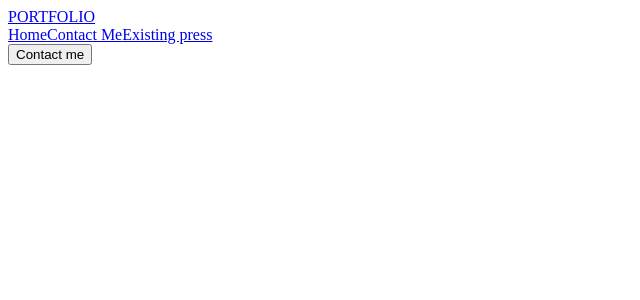
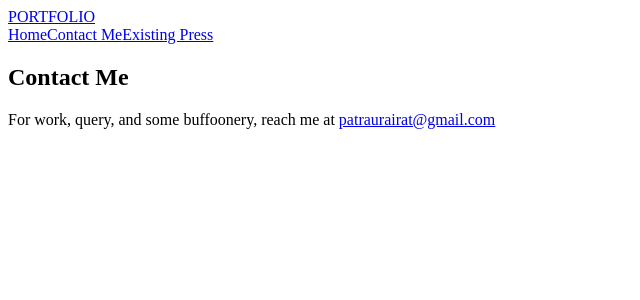
Before and after one commit to patraurairat-commits/personal-website, a React (Vite) app: page /contact in a window 1280 px wide. Shown: the top 300 px of the page, without its empty margins (0-640 px from the left). Built offline with nearby package versions, Linux system fonts and the light colour scheme; the HTML template or start-up script is replaced by a standard one.

Commit message:
updated favicon, press tab, and contact UI

```diff
--- a/src/pages/ChiefOfStaffTimeline.tsx
+++ b/src/pages/ChiefOfStaffTimeline.tsx
@@ -53,7 +53,7 @@ export default function ChiefOfStaffTimeline() {
           <div className="nf-nav-links">
             <Link to="/profiles" className="nf-nav-link">Home</Link>
             <Link to="/contact" className="nf-nav-link">Contact Me</Link>
-            <Link to="/press" className="nf-nav-link">Existing press</Link>
+            <Link to="/press" className="nf-nav-link">Existing Press</Link>
           </div>
         </div>
         <Link to="/profiles" className="nf-profile-icon" aria-label="Switch profile">
--- a/src/pages/Contact.tsx
+++ b/src/pages/Contact.tsx
@@ -1,11 +1,8 @@
-import { useState } from 'react'
 import { Link } from 'react-router-dom'
 
 const EMAIL = 'patraurairat@gmail.com'
 
 export default function Contact() {
-  const [revealed, setRevealed] = useState(false)
-
   return (
     <div className="netflix-home">
       <nav className="nf-nav" aria-label="Primary">
@@ -14,7 +11,7 @@ export default function Contact() {
           <div className="nf-nav-links">
             <Link to="/profiles" className="nf-nav-link">Home</Link>
             <Link to="/contact" className="nf-nav-link is-active">Contact Me</Link>
-            <Link to="/press" className="nf-nav-link">Existing press</Link>
+            <Link to="/press" className="nf-nav-link">Existing Press</Link>
           </div>
         </div>
         <Link to="/profiles" className="nf-profile-icon" aria-label="Switch profile">
@@ -23,19 +20,15 @@ export default function Contact() {
       </nav>
 
       <main className="contact-stage">
-        {revealed ? (
-          <a className="nf-btn nf-btn-play" href={`mailto:${EMAIL}`}>
-            {EMAIL}
-          </a>
-        ) : (
-          <button
-            type="button"
-            className="nf-btn nf-btn-play"
-            onClick={() => setRevealed(true)}
-          >
-            Contact me
-          </button>
-        )}
+        <section className="contact-card">
+          <h1 className="contact-title">Contact Me</h1>
+          <p className="contact-copy">
+            For work, query, and some buffoonery, reach me at{' '}
+            <a className="contact-email-link" href={`mailto:${EMAIL}`}>
+              {EMAIL}
+            </a>
+          </p>
+        </section>
       </main>
     </div>
   )
--- a/src/pages/Home.tsx
+++ b/src/pages/Home.tsx
@@ -57,7 +57,7 @@ export default function Home() {
           <div className="nf-nav-links">
             <Link to="/profiles" className="nf-nav-link">Home</Link>
             <Link to="/contact" className="nf-nav-link">Contact Me</Link>
-            <Link to="/press" className="nf-nav-link">Existing press</Link>
+            <Link to="/press" className="nf-nav-link">Existing Press</Link>
           </div>
         </div>
         <Link to="/profiles" className="nf-profile-icon" aria-label="Switch profile">
--- a/src/pages/PressPage.tsx
+++ b/src/pages/PressPage.tsx
@@ -34,7 +34,7 @@ export default function PressPage() {
           <div className="nf-nav-links">
             <Link to="/profiles" className="nf-nav-link">Home</Link>
             <Link to="/contact" className="nf-nav-link">Contact Me</Link>
-            <Link to="/press" className="nf-nav-link is-active">Existing press</Link>
+            <Link to="/press" className="nf-nav-link is-active">Existing Press</Link>
           </div>
         </div>
         <Link to="/profiles" className="nf-profile-icon" aria-label="Switch profile">
--- a/src/pages/SideQuesterTimeline.tsx
+++ b/src/pages/SideQuesterTimeline.tsx
@@ -93,7 +93,7 @@ export default function SideQuesterTimeline() {
           <div className="nf-nav-links">
             <Link to="/profiles" className="nf-nav-link">Home</Link>
             <Link to="/contact" className="nf-nav-link">Contact Me</Link>
-            <Link to="/press" className="nf-nav-link">Existing press</Link>
+            <Link to="/press" className="nf-nav-link">Existing Press</Link>
           </div>
         </div>
         <Link to="/profiles" className="nf-profile-icon" aria-label="Switch profile">
--- a/src/styles.css
+++ b/src/styles.css
@@ -1432,17 +1432,47 @@ a { color: inherit; }
   background: var(--nf-bg);
 }
 
-.contact-email {
+.contact-card {
+  width: 100%;
+  max-width: 520px;
+  padding: 36px 30px;
+  border-radius: 16px;
+  background: rgba(20, 20, 20, 0.72);
+  border: 1px solid rgba(255, 255, 255, 0.08);
+  box-shadow: 0 30px 80px rgba(0, 0, 0, 0.6);
+  backdrop-filter: blur(14px);
+  -webkit-backdrop-filter: blur(14px);
+}
+
+.contact-title {
+  margin: 0 0 18px;
   font-family: Arial, sans-serif;
   font-weight: 700;
-  font-size: clamp(1.4rem, 4vw, 2.6rem);
+  font-size: clamp(1.8rem, 3.6vw, 2.6rem);
   color: #fff;
-  text-decoration: none;
-  letter-spacing: 0.01em;
+  letter-spacing: 0;
+}
+
+.contact-copy {
+  margin: 0;
+  font-size: 1.05rem;
+  line-height: 1.55;
+  color: rgba(255, 255, 255, 0.82);
+}
+
+.contact-email-link {
+  color: #fff;
+  text-decoration: underline;
+  text-underline-offset: 3px;
   transition: color 0.15s ease;
 }
 
-.contact-email:hover { color: var(--nf-red); }
+.contact-email-link:hover { color: var(--nf-red); }
+
+@media (max-width: 640px) {
+  .contact-card { padding: 28px 22px; }
+  .contact-copy { font-size: 1rem; }
+}
 
 /* ---- Responsive ---- */
 
```
Also changed, not shown: index.html (+1 -1 lines), 1 other file (tests, documents, lock files or other folders).
